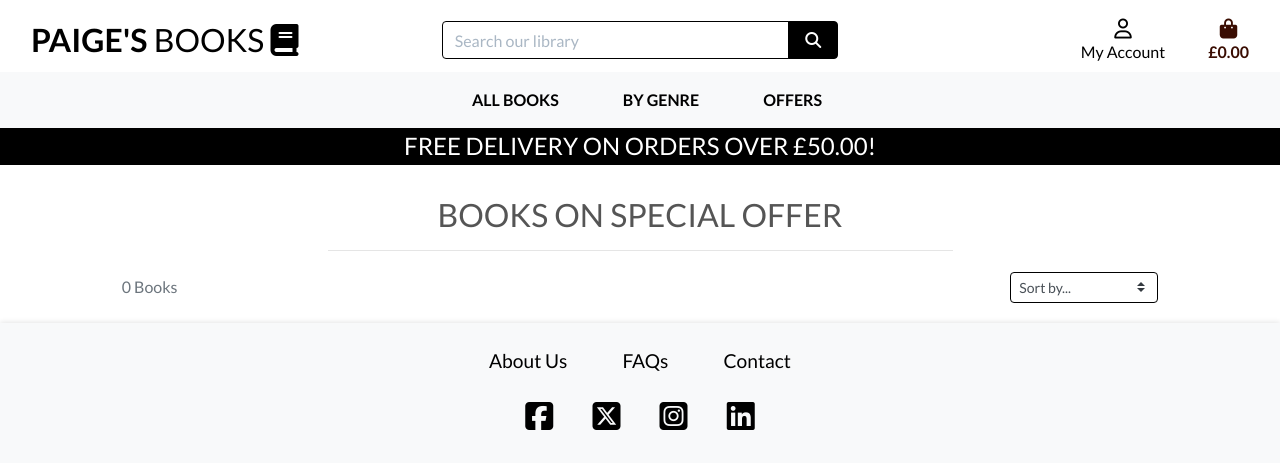
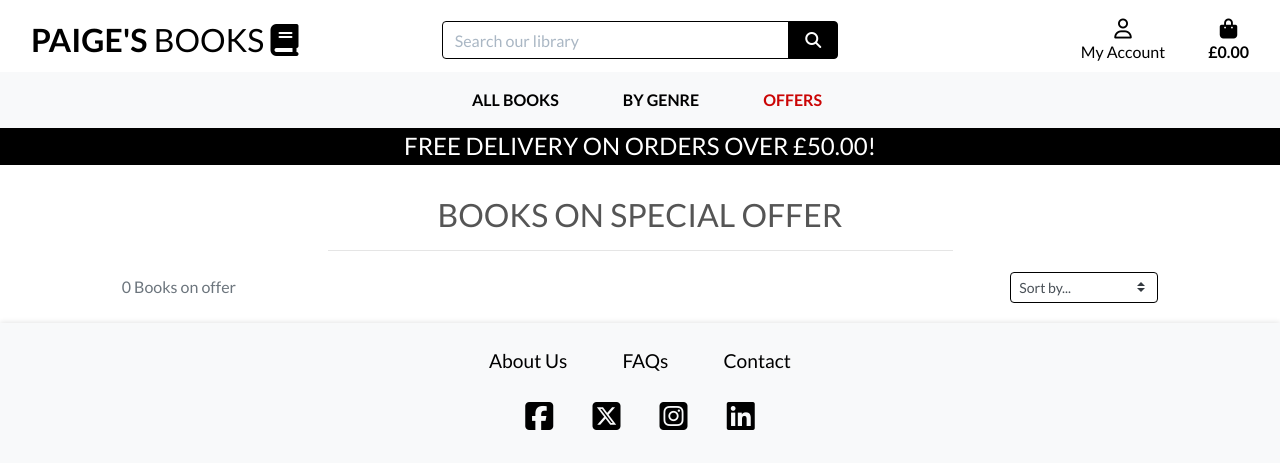
Before and after one commit to paddyw11/paiges-books, a Django app: page /books/offers/ in a window 1280 px wide. Shown: the top 463 px of the page. Run offline with Django 3.2, Linux system fonts and the light colour scheme; data that the repository does not hold is empty; parts of the project's set-up code (start-up, migrations or seed data) failed here and were passed over; some libraries are stand-ins or nearby versions.

Commit message:
fix:reducing loading time for performace tests

```diff
--- a/books/templates/books/offers.html
+++ b/books/templates/books/offers.html
@@ -26,7 +26,7 @@
                             {% if search_term or current_genres or current_sorting != 'None_None' %}
                                 <span class="small"><a href="{% url 'books' %}">Books Home</a> | </span>
                             {% endif %}
-                            {{ offer_books|length }} Books{% if search_term %} found for <strong>"{{ search_term }}"</strong>{% endif %}
+                            {{ offer_books|length }} Books on offer
                         </p>
                     </div>
                     <div class="col-12 col-md-6 text-center text-md-right">
--- a/static/css/base.css
+++ b/static/css/base.css
@@ -29,9 +29,6 @@ img {
 }
 
 
-.basket-price {
-    color:#3A0D02
-}
 /* from Bulma */
 .icon {
     align-items: center;
@@ -48,13 +45,14 @@ img {
 .main-logo-link {
     width: fit-content;
 }
+
 #headline-text {
     text-align: center;
 }
 
 .tagline-wrapper {
     text-align: center;
-    margin-top: 20%;
+    margin-top: 20px;
 
 }
 .shop-now-button {
@@ -94,6 +92,14 @@ img {
     color: #000 !important;
 }
 
+.navbar-collapse .nav-bar .nav-item a#special-offers-link {
+    color: #cb0505 !important;
+}
+
+.special-offers-link {
+    color: #cb0505 !important
+
+}
 .border-black {
     border: 1px solid black !important;
 }
@@ -195,7 +201,7 @@ body {
 }
 
 .bookIntro {
-	transform: rotateY(30deg);
+	transform: rotateY(-30deg);
 }
 
 .cover {
@@ -409,7 +415,6 @@ footer {
     bottom: 0;
     width: 100%;
     background-color: #f8f9fa;
-    padding: 20px 20px;
     box-shadow: 0 -1px 5px rgba(0, 0, 0, 0.1);
     color: #000;
 }
@@ -585,6 +590,9 @@ footer {
     .nav-link i.fa-lg {
         font-size: 1rem;
     }
+    .nav-link-offers{
+        color: #cb0505;
+    }
 
     .navbar-toggler {
         padding: .6rem .6rem;
--- a/templates/base.html
+++ b/templates/base.html
@@ -24,11 +24,7 @@
 
     {% block corejs %}
         <script src="https://cdn.jsdelivr.net/npm/jquery@3.5.1/dist/jquery.min.js" integrity="sha256-9/aliU8dGd2tb6OSsuzixeV4y/faTqgFtohetphbbj0=" crossorigin="anonymous"></script>
-        <script src="https://code.jquery.com/jquery-3.4.1.min.js" integrity="sha256-CSXorXvZcTkaix6Yvo6HppcZGetbYMGWSFlBw8HfCJo=" crossorigin="anonymous"></script>
         <script src="https://cdn.jsdelivr.net/npm/bootstrap@4.6.2/dist/js/bootstrap.bundle.min.js" integrity="sha384-Fy6S3B9q64WdZWQUiU+q4/2Lc9npb8tCaSX9FK7E8HnRr0Jz8D6OP9dO5Vg3Q9ct" crossorigin="anonymous"></script>
-        <script src="https://kit.fontawesome.com/b45e489d19.js" crossorigin="anonymous"></script>
-        <script src="https://js.stripe.com/v3/"></script>
-
     {% endblock %}
 
     {% block extrajs %}
@@ -90,7 +86,7 @@
             </li>
             <li class="list-inline-item">
               <a class="{% if grand_total %}font-weight-bold{% else %}text-black{% endif %} nav-link" href="{% url 'view_basket' %}">
-                <div class="text-center basket-price">
+                <div class="text-center text-black">
                     <div><i class="fas fa-shopping-bag fa-lg"></i></div>
                     <p class="my-0">
                       {% if grand_total %}
@@ -173,6 +169,8 @@
 
 
     {% block postloadjs %}
+    <script src="https://kit.fontawesome.com/b45e489d19.js" crossorigin="anonymous"></script>
+    <script src="https://js.stripe.com/v3/"></script>
     <script>
       $(document).ready(function() {
 
--- a/templates/includes/main-nav.html
+++ b/templates/includes/main-nav.html
@@ -36,7 +36,7 @@
             </ul>
         </li>
         <li class="nav-item">
-            <a class="logo-font font-weight-bold nav-link text-black mr-5" href="{% url 'books_on_offer' %}" id="special-offers-link">
+            <a class="logo-font font-weight-bold nav-link mr-5 special-offers-link" href="{% url 'books_on_offer' %}" id="special-offers-link">
                 Offers
             </a>
         </li>
```
